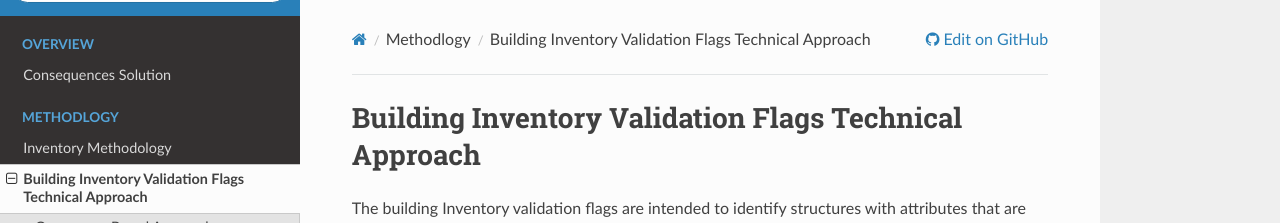
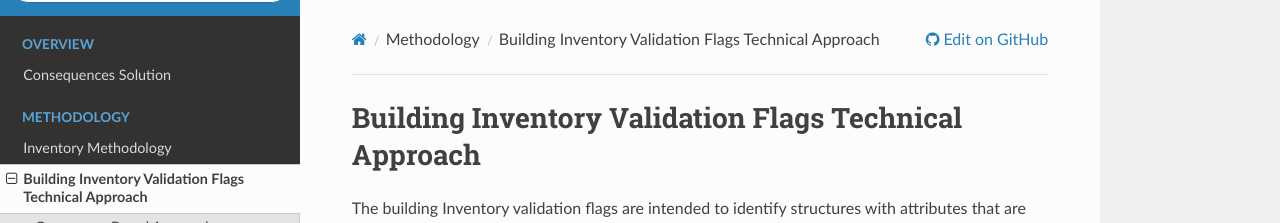
Before and after one commit to fema-ffrd/inland-consequences, an MkDocs documentation site: the page built from docs/buildingvalidation_techapproach.md, in a window 1280 px wide and 900 px high. Shown: the top 223 px of the window. Built offline with MkDocs 1.6.1, drawn with Linux system fonts in a browser that asks for light colours; nearby versions of some CDN libraries; some of the changed lines change nothing that is shown.

Commit message:
fix typo

```diff
--- a/mkdocs.yml
+++ b/mkdocs.yml
@@ -34,7 +34,7 @@ repo_url: https://github.com/fema-ffrd/inland-consequences
 nav:
   - Overview:
     - index.md
-  - Methodlogy:
+  - Methodology:
     - inventory_methodology.md
     - buildingvalidation_techapproach.md
     - hazardvalidation_techapproach.md
```
